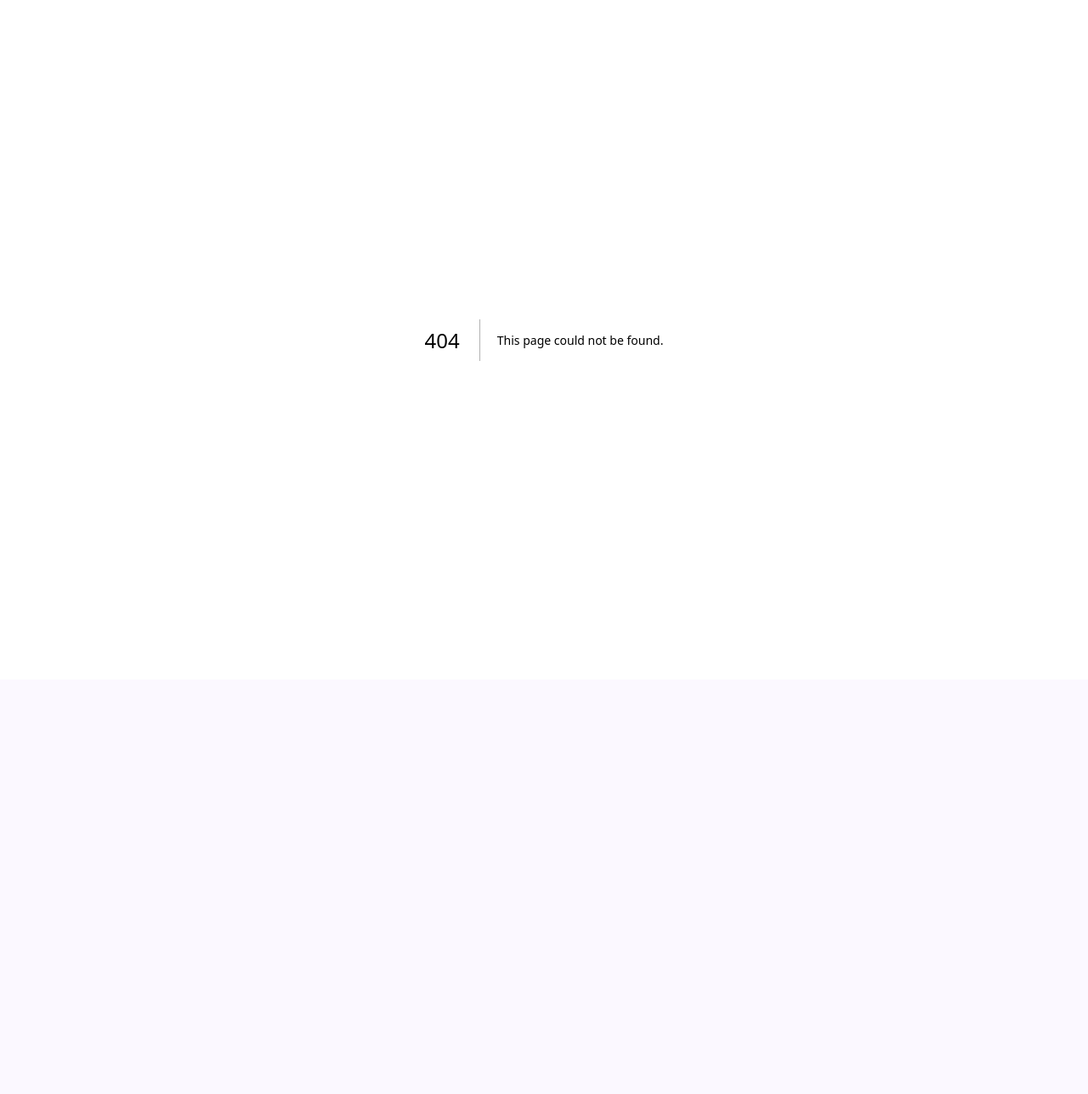
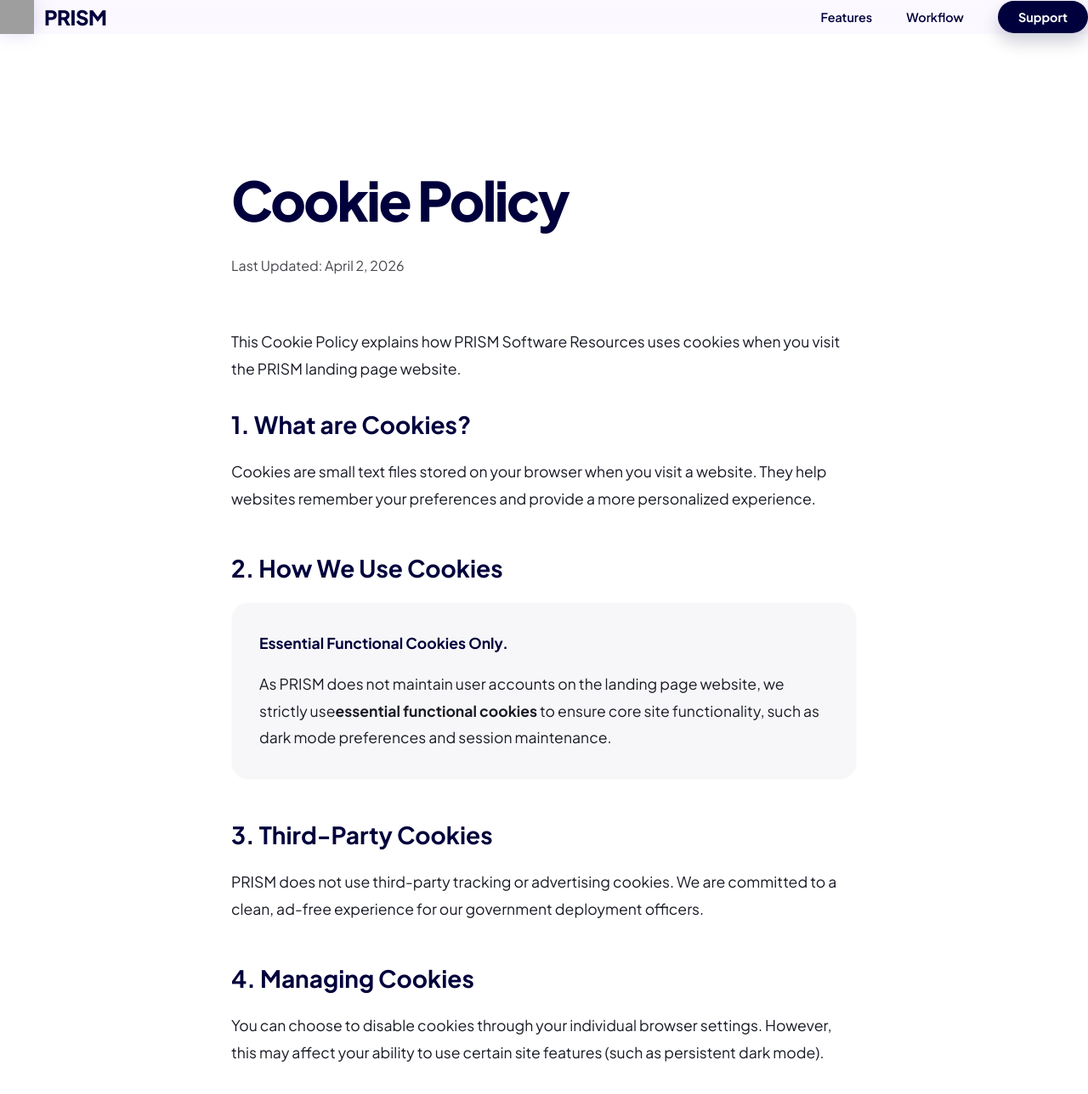
Before and after one commit to Raver-Miradora/prism-landing-page, a Next.js app: page /cookies in a window 1280 px wide. Before the commit this address had no page. Shown: the top 1288 px of the page at 85% size. Before the commit the page ends 800 px from the top, so only its background shows below. Built offline with nearby package versions, Linux system fonts and the light colour scheme; grey boxes are pictures that could not be loaded.

Commit message:
feat: add terms of service and cookie notice

```diff
--- /dev/null
+++ b/app/cookies/page.tsx
@@ -0,0 +1,74 @@
+'use client';
+
+import React from 'react';
+import { motion } from 'framer-motion';
+import Navbar from '../components/Navbar';
+import Footer from '../components/Footer';
+
+export default function CookiePage() {
+  return (
+    <main style={{ minHeight: '100vh', display: 'flex', flexDirection: 'column' }}>
+      <Navbar />
+
+      <section className="section" style={{ flexGrow: 1, paddingTop: '10rem', background: 'var(--surface)' }}>
+        <div className="container" style={{ maxWidth: '800px' }}>
+
+          <motion.div
+            initial={{ opacity: 0, y: 20 }}
+            animate={{ opacity: 1, y: 0 }}
+            transition={{ duration: 0.6 }}
+          >
+            <h1 className="display-lg" style={{ marginBottom: '2rem', color: 'var(--primary)' }}>Cookie Policy</h1>
+            <p style={{ color: 'var(--text-muted)', marginBottom: '4rem', fontSize: '1rem' }}>Last Updated: April 2, 2026</p>
+          </motion.div>
+
+          <article style={{ color: 'var(--text-main)', lineHeight: '1.8', fontSize: '1.1rem' }}>
+            <p style={{ marginBottom: '2rem' }}>
+              This Cookie Policy explains how PRISM Software Resources uses cookies when you visit the PRISM landing page website.
+            </p>
+
+            <section style={{ marginBottom: '3rem' }}>
+              <h2 className="headline-lg" style={{ marginBottom: '1.5rem', color: 'var(--primary)', fontSize: '1.75rem' }}>1. What are Cookies?</h2>
+              <p>
+                Cookies are small text files stored on your browser when you visit a website.
+                They help websites remember your preferences and provide a more personalized experience.
+              </p>
+            </section>
+
+            <section style={{ marginBottom: '3rem' }}>
+              <h2 className="headline-lg" style={{ marginBottom: '1.5rem', color: 'var(--primary)', fontSize: '1.75rem' }}>2. How We Use Cookies</h2>
+              <div className="glass" style={{ padding: '2rem', borderRadius: 'var(--radius-md)', background: 'rgba(var(--primary-rgb), 0.03)', marginBottom: '1.5rem' }}>
+                <p style={{ fontWeight: 700, marginBottom: '1rem', color: 'var(--primary)' }}>Essential Functional Cookies Only.</p>
+                <p>
+                  As PRISM does not maintain user accounts on the landing page website, we strictly use
+                  <strong>essential functional cookies</strong> to ensure core site functionality,
+                  such as dark mode preferences and session maintenance.
+                </p>
+              </div>
+            </section>
+
+            <section style={{ marginBottom: '3rem' }}>
+              <h2 className="headline-lg" style={{ marginBottom: '1.5rem', color: 'var(--primary)', fontSize: '1.75rem' }}>3. Third-Party Cookies</h2>
+              <p>
+                PRISM does not use third-party tracking or advertising cookies.
+                We are committed to a clean, ad-free experience for our government deployment officers.
+              </p>
+            </section>
+
+            <section style={{ marginBottom: '3rem' }}>
+              <h2 className="headline-lg" style={{ marginBottom: '1.5rem', color: 'var(--primary)', fontSize: '1.75rem' }}>4. Managing Cookies</h2>
+              <p>
+                You can choose to disable cookies through your individual browser settings. However,
+                this may affect your ability to use certain site features (such as persistent dark mode).
+              </p>
+            </section>
+
+          </article>
+
+        </div>
+      </section>
+
+      <Footer />
+    </main>
+  );
+}
```
Also changed, not shown: app/terms/page.tsx (added, +80 -0 lines).
